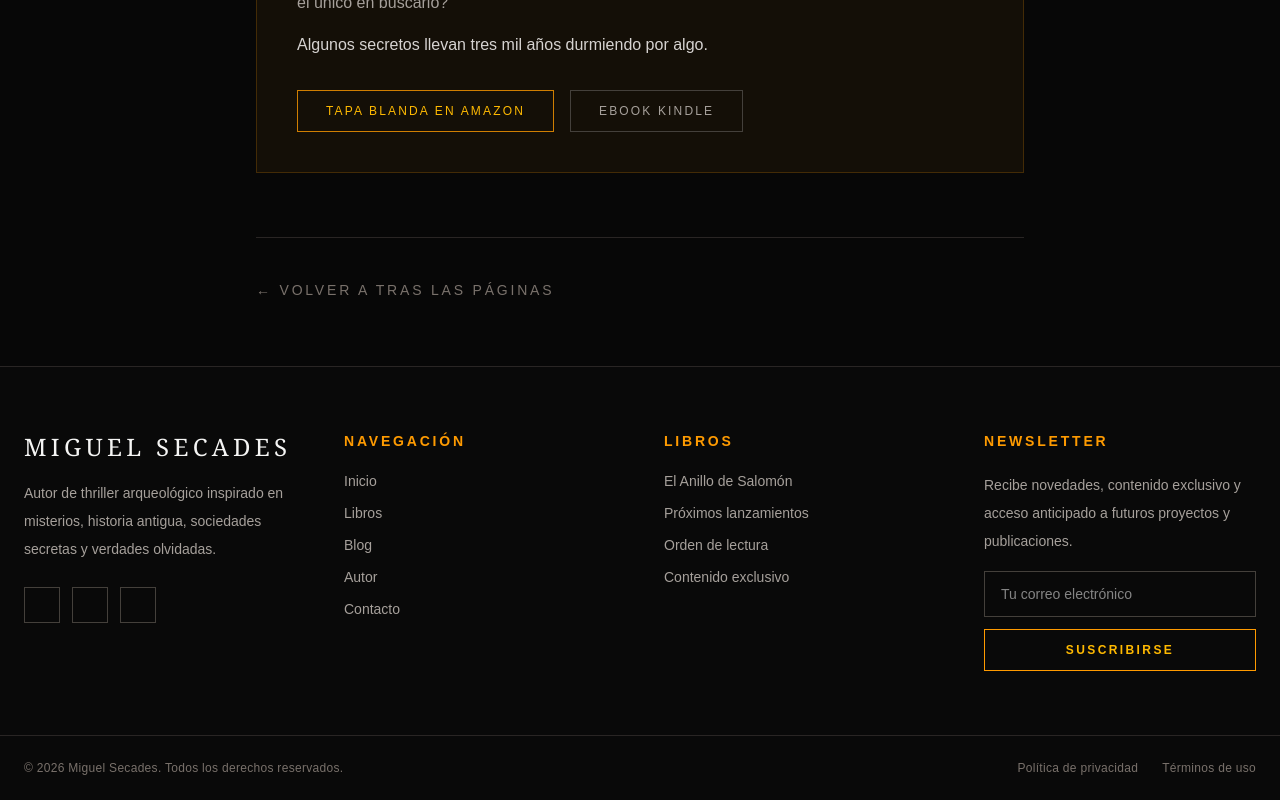
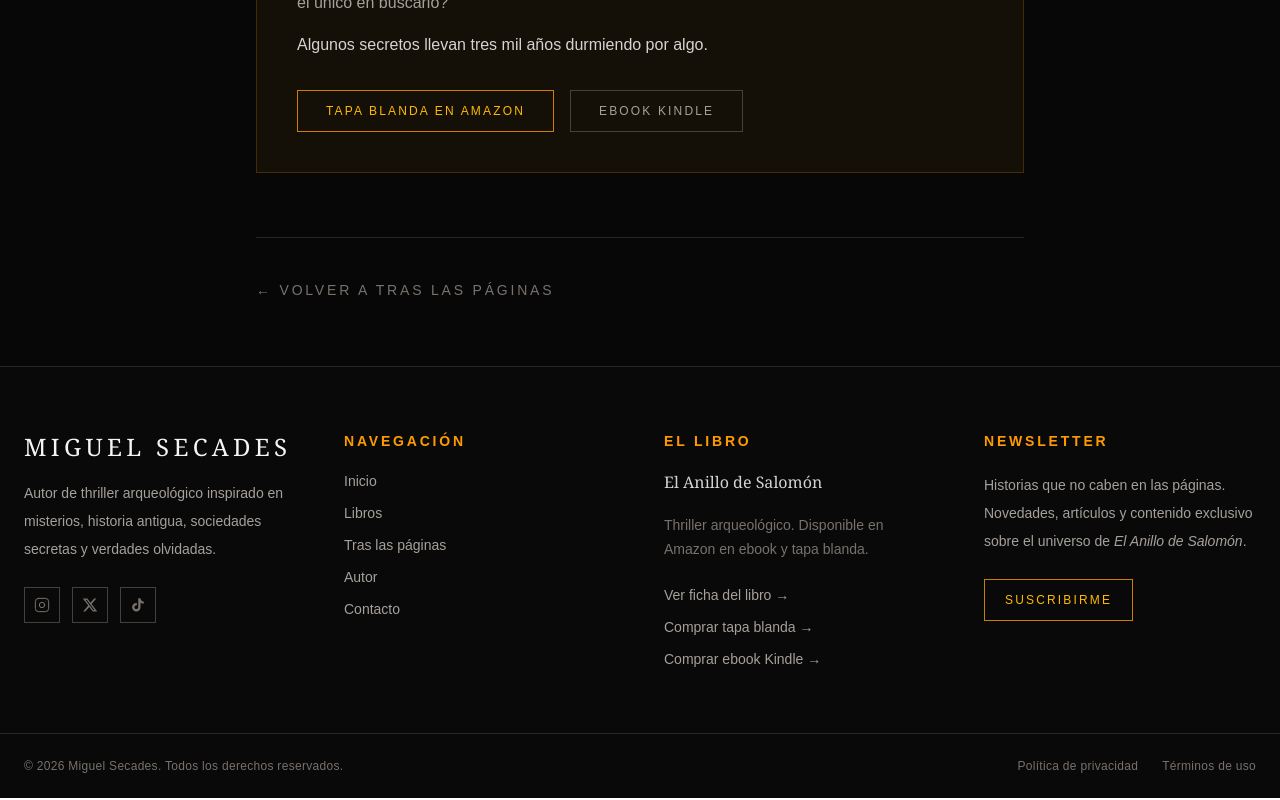
Before and after one commit to MiguelSecadesBYU/miguel-web-platform, a Next.js app: page /blog/anillo-de-salomon-historia-poderes-leyenda in a window 1280 px wide. Shown: the part 7773-8573 px from the top of the page. Built offline with nearby package versions, Linux system fonts and the light colour scheme.

Commit message:
footer actualizado

```diff
--- a/src/components/Footer.tsx
+++ b/src/components/Footer.tsx
@@ -1,4 +1,36 @@
 import Link from "next/link";
+
+const socialLinks = [
+  {
+    label: "Instagram",
+    href: "https://www.instagram.com/miguelsecades/",
+    icon: (
+      <svg xmlns="http://www.w3.org/2000/svg" viewBox="0 0 24 24" fill="none" stroke="currentColor" strokeWidth="1.5" strokeLinecap="round" strokeLinejoin="round" className="h-4 w-4">
+        <rect x="2" y="2" width="20" height="20" rx="5" ry="5" />
+        <circle cx="12" cy="12" r="4" />
+        <circle cx="17.5" cy="6.5" r="0.5" fill="currentColor" stroke="none" />
+      </svg>
+    ),
+  },
+  {
+    label: "X / Twitter",
+    href: "https://x.com/MSecadesOficial",
+    icon: (
+      <svg xmlns="http://www.w3.org/2000/svg" viewBox="0 0 24 24" fill="currentColor" className="h-4 w-4">
+        <path d="M18.244 2.25h3.308l-7.227 8.26 8.502 11.24H16.17l-5.214-6.817L4.99 21.75H1.68l7.73-8.835L1.254 2.25H8.08l4.713 6.231zm-1.161 17.52h1.833L7.084 4.126H5.117z" />
+      </svg>
+    ),
+  },
+  {
+    label: "TikTok",
+    href: "https://www.tiktok.com/@msecadestk",
+    icon: (
+      <svg xmlns="http://www.w3.org/2000/svg" viewBox="0 0 24 24" fill="currentColor" className="h-4 w-4">
+        <path d="M19.59 6.69a4.83 4.83 0 0 1-3.77-4.25V2h-3.45v13.67a2.89 2.89 0 0 1-2.88 2.5 2.89 2.89 0 0 1-2.89-2.89 2.89 2.89 0 0 1 2.89-2.89c.28 0 .54.04.79.1V9.01a6.33 6.33 0 0 0-.79-.05 6.34 6.34 0 0 0-6.34 6.34 6.34 6.34 0 0 0 6.34 6.34 6.34 6.34 0 0 0 6.33-6.34V8.69a8.18 8.18 0 0 0 4.78 1.52V6.75a4.85 4.85 0 0 1-1.01-.06z" />
+      </svg>
+    ),
+  },
+];
 
 export default function Footer() {
   return (
@@ -7,72 +39,90 @@ export default function Footer() {
 
         {/* BRAND */}
         <div>
-          <h2 className="mb-4 font-serif text-2xl font-light tracking-[0.18em] text-stone-100">
-            MIGUEL SECADES
-          </h2>
-
+          <Link href="/">
+            <h2 className="mb-4 font-serif text-2xl font-light tracking-[0.18em] text-stone-100 transition hover:text-amber-400">
+              MIGUEL SECADES
+            </h2>
+          </Link>
           <p className="mb-6 text-sm leading-7 text-stone-400">
             Autor de thriller arqueológico inspirado en misterios,
             historia antigua, sociedades secretas y verdades olvidadas.
           </p>
-
           <div className="flex gap-3">
-            <div className="h-9 w-9 border border-stone-700 transition hover:border-amber-500"></div>
-            <div className="h-9 w-9 border border-stone-700 transition hover:border-amber-500"></div>
-            <div className="h-9 w-9 border border-stone-700 transition hover:border-amber-500"></div>
+            {socialLinks.map((social) => (
+              <a
+                key={social.label}
+                href={social.href}
+                target="_blank"
+                rel="noopener noreferrer"
+                aria-label={social.label}
+                className="flex h-9 w-9 items-center justify-center border border-stone-700 text-stone-500 transition hover:border-amber-500 hover:text-amber-400"
+              >
+                {social.icon}
+              </a>
+            ))}
           </div>
         </div>
 
-        {/* NAVIGATION */}
+        {/* NAVEGACIÓN */}
         <div>
           <h3 className="mb-5 text-sm font-semibold uppercase tracking-[0.2em] text-amber-500">
             Navegación
           </h3>
-
           <ul className="space-y-3 text-sm text-stone-400">
-            <li>
-              <Link className="transition hover:text-amber-400" href="/">
-                Inicio
-              </Link>
-            </li>
-
-            <li>
-              <Link className="transition hover:text-amber-400" href="/books">
-                Libros
-              </Link>
-            </li>
-
-            <li>
-              <Link className="transition hover:text-amber-400" href="/blog">
-                Blog
-              </Link>
-            </li>
-
-            <li>
-              <Link className="transition hover:text-amber-400" href="/about">
-                Autor
-              </Link>
-            </li>
-
-            <li>
-              <Link className="transition hover:text-amber-400" href="/contact">
-                Contacto
-              </Link>
-            </li>
+            {[
+              { label: "Inicio", href: "/" },
+              { label: "Libros", href: "/books" },
+              { label: "Tras las páginas", href: "/blog" },
+              { label: "Autor", href: "/about" },
+              { label: "Contacto", href: "/contact" },
+            ].map((link) => (
+              <li key={link.href}>
+                <Link href={link.href} className="transition hover:text-amber-400">
+                  {link.label}
+                </Link>
+              </li>
+            ))}
           </ul>
         </div>
 
-        {/* BOOKS */}
+        {/* EL LIBRO */}
         <div>
           <h3 className="mb-5 text-sm font-semibold uppercase tracking-[0.2em] text-amber-500">
-            Libros
+            El libro
           </h3>
-
-          <ul className="space-y-3 text-sm text-stone-400">
-            <li>El Anillo de Salomón</li>
-            <li>Próximos lanzamientos</li>
-            <li>Orden de lectura</li>
-            <li>Contenido exclusivo</li>
+          <p className="mb-5 font-serif text-base font-light leading-snug text-stone-300">
+            El Anillo de Salomón
+          </p>
+          <p className="mb-6 text-sm leading-6 text-stone-500">
+            Thriller arqueológico. Disponible en Amazon en ebook y tapa blanda.
+          </p>
+          <ul className="space-y-3 text-sm">
+            <li>
+              <Link href="/books" className="text-stone-400 transition hover:text-amber-400">
+                Ver ficha del libro →
+              </Link>
+            </li>
+            <li>
+              <a
+                href="https://www.amazon.es/dp/B0H14NRP92"
+                target="_blank"
+                rel="noopener noreferrer"
+                className="text-stone-400 transition hover:text-amber-400"
+              >
+                Comprar tapa blanda →
+              </a>
+            </li>
+            <li>
+              <a
+                href="https://www.amazon.es/dp/B0GZVQL88V"
+                target="_blank"
+                rel="noopener noreferrer"
+                className="text-stone-400 transition hover:text-amber-400"
+              >
+                Comprar ebook Kindle →
+              </a>
+            </li>
           </ul>
         </div>
 
@@ -81,48 +131,29 @@ export default function Footer() {
           <h3 className="mb-5 text-sm font-semibold uppercase tracking-[0.2em] text-amber-500">
             Newsletter
           </h3>
-
-          <p className="mb-4 text-sm leading-7 text-stone-400">
-            Recibe novedades, contenido exclusivo y acceso anticipado
-            a futuros proyectos y publicaciones.
+          <p className="mb-6 text-sm leading-7 text-stone-400">
+            Historias que no caben en las páginas. Novedades, artículos y
+            contenido exclusivo sobre el universo de{" "}
+            <em>El Anillo de Salomón</em>.
           </p>
-
-          <form className="flex flex-col gap-3">
-            <input
-              type="email"
-              placeholder="Tu correo electrónico"
-              className="border border-stone-700 bg-transparent px-4 py-3 text-sm text-white outline-none transition focus:border-amber-500"
-            />
-
-            <button
-              className="border border-amber-500 px-4 py-3 text-xs font-semibold uppercase tracking-[0.2em] text-amber-400 transition hover:bg-amber-500 hover:text-black"
-            >
-              Suscribirse
-            </button>
-          </form>
+          <Link
+            href="/newsletter"
+            className="inline-block border border-amber-500/80 px-5 py-3 text-xs uppercase tracking-[0.18em] text-amber-400 transition hover:bg-amber-500 hover:text-black"
+          >
+            Suscribirme
+          </Link>
         </div>
       </div>
 
       {/* BOTTOM BAR */}
       <div className="border-t border-stone-800">
         <div className="mx-auto flex max-w-7xl flex-col items-center justify-between gap-4 px-6 py-6 text-xs tracking-wide text-stone-500 md:flex-row">
-
-          <p>
-            © 2026 Miguel Secades. Todos los derechos reservados.
-          </p>
-
+          <p>© 2026 Miguel Secades. Todos los derechos reservados.</p>
           <div className="flex gap-6">
-            <Link
-              href="/"
-              className="transition hover:text-amber-400"
-            >
+            <Link href="/privacy" className="transition hover:text-amber-400">
               Política de privacidad
             </Link>
-
-            <Link
-              href="/"
-              className="transition hover:text-amber-400"
-            >
+            <Link href="/terms" className="transition hover:text-amber-400">
               Términos de uso
             </Link>
           </div>
```
